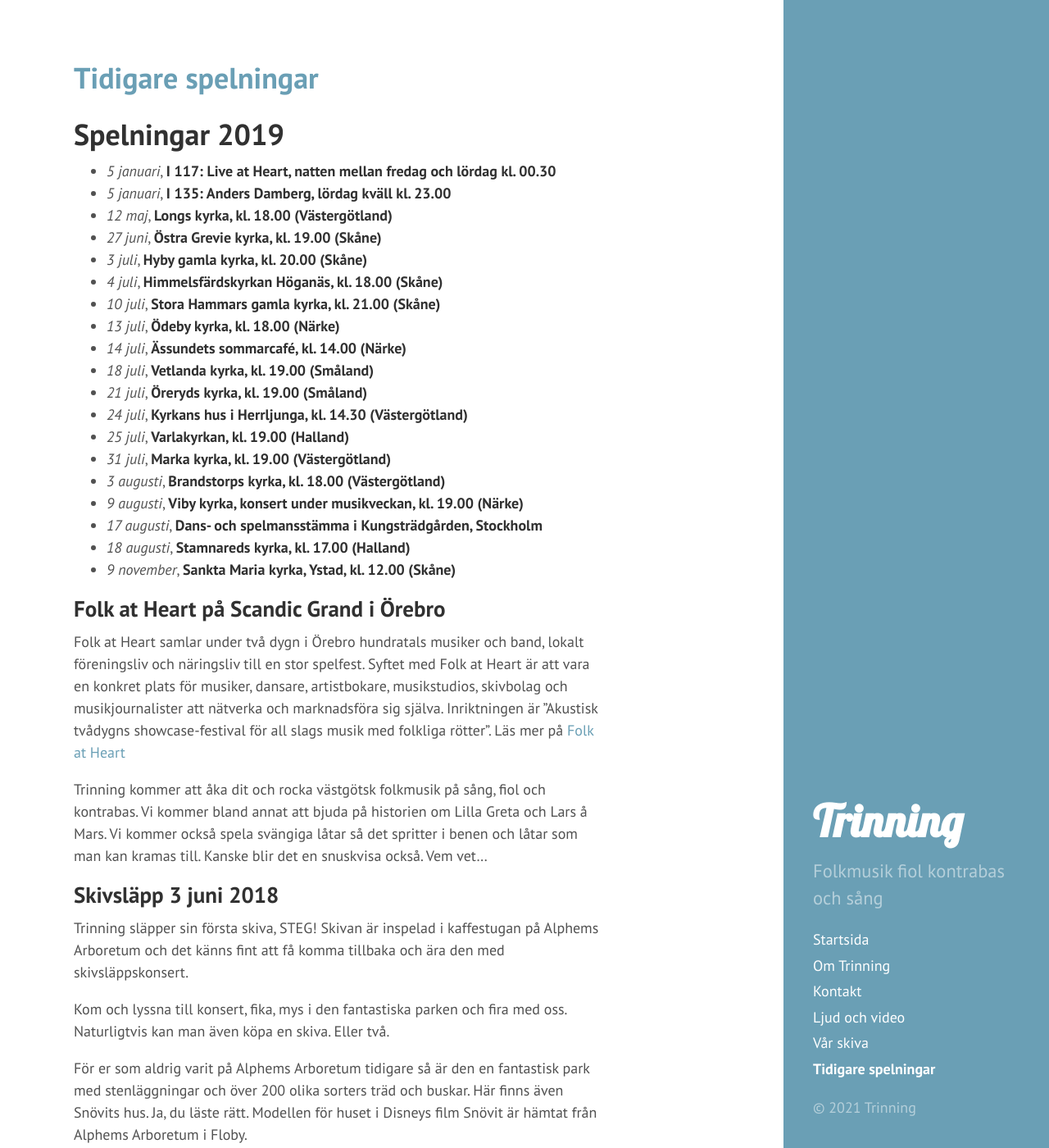
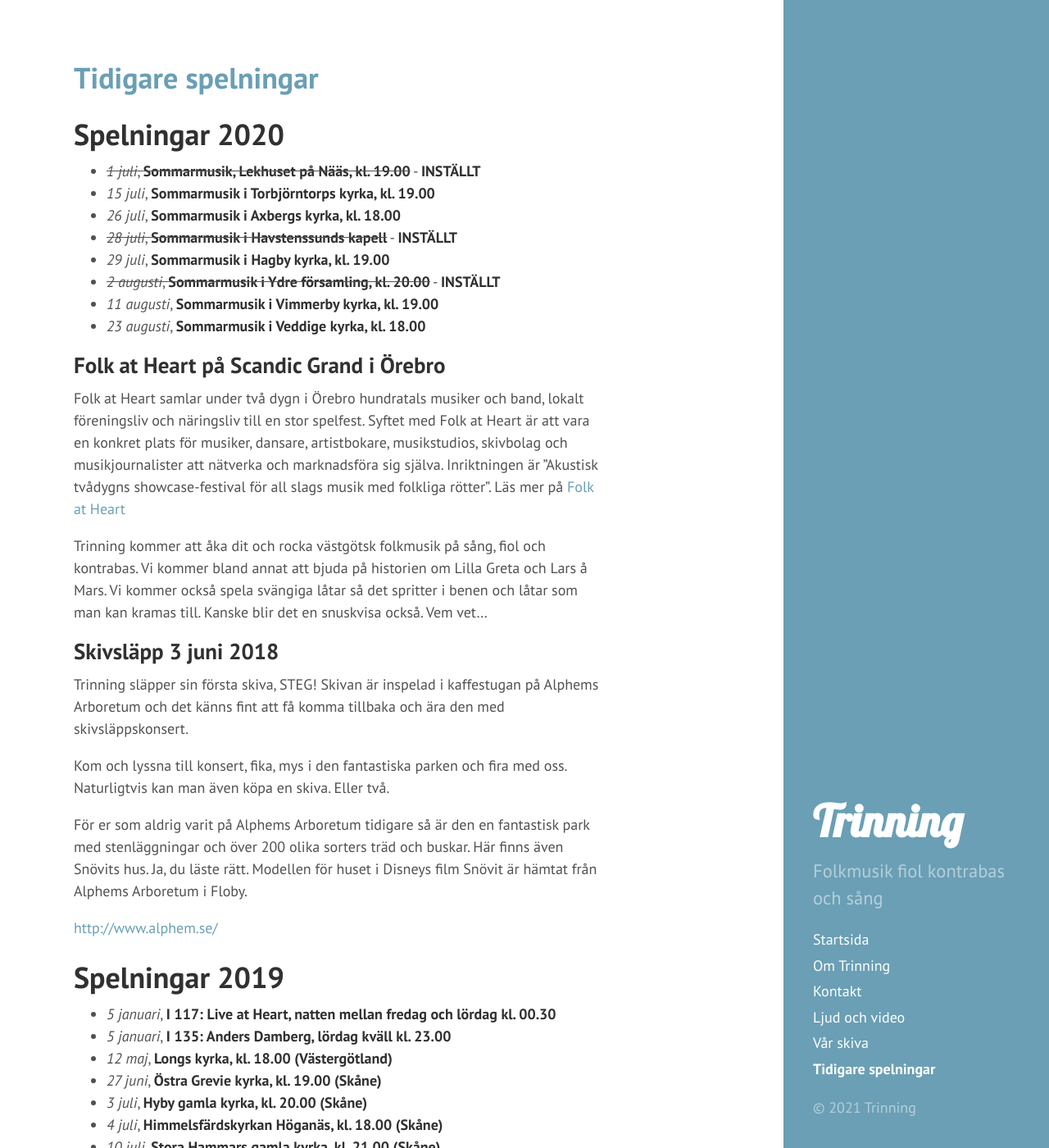
Before and after one commit to trinning/trinning.github.io, a Jekyll site: the page built from tidigare-spelningar.md, in a window 1280 px wide and 1400 px high. Shown: the whole window at 82% size. Built offline with Jekyll 4.4.1, drawn with Linux system fonts in a browser that asks for light colours; some of the changed lines change nothing that is shown; some of the changed text lies outside the part shown.

Commit message:
Update tidigare-spelningar.md

```diff
--- a/tidigare-spelningar.md
+++ b/tidigare-spelningar.md
@@ -4,6 +4,33 @@ title: Tidigare spelningar
 permalink: /tidigare_spelningar/
 published: true
 ---
+# Spelningar 2020
+
+* ~~*1 juli*, **Sommarmusik, Lekhuset på Nääs, kl. 19.00**~~ - **INSTÄLLT**
+* *15 juli*, **Sommarmusik i Torbjörntorps kyrka, kl. 19.00**
+* *26 juli*, **Sommarmusik i Axbergs kyrka, kl. 18.00**
+* ~~*28 juli*, **Sommarmusik i Havstenssunds kapell**~~ - **INSTÄLLT**
+* *29 juli*, **Sommarmusik i Hagby kyrka, kl. 19.00**
+* ~~*2 augusti*, **Sommarmusik i Ydre församling, kl. 20.00**~~ - **INSTÄLLT**
+* *11 augusti*, **Sommarmusik i Vimmerby kyrka, kl. 19.00**
+* *23 augusti*, **Sommarmusik i Veddige kyrka, kl. 18.00**
+
+## Folk at Heart på Scandic Grand i Örebro
+Folk at Heart samlar under två dygn i Örebro hundratals musiker och band, lokalt föreningsliv och näringsliv till en stor spelfest. Syftet med Folk at Heart är att vara en konkret plats för musiker, dansare, artistbokare, musikstudios, skivbolag och musikjournalister att nätverka och marknadsföra sig själva. Inriktningen är ”Akustisk tvådygns showcase-festival för all slags musik med folkliga rötter”. Läs mer på [Folk at Heart](https://folkatheart.se/)
+
+Trinning kommer att åka dit och rocka västgötsk folkmusik på sång, fiol och kontrabas. Vi kommer bland annat att bjuda på historien om Lilla Greta och Lars å Mars. Vi kommer också spela svängiga låtar så det spritter i benen och låtar som man kan kramas till. Kanske blir det en snuskvisa också.
+Vem vet...
+
+## Skivsläpp 3 juni 2018
+Trinning släpper sin första skiva, STEG!
+Skivan är inspelad i kaffestugan på Alphems Arboretum och det känns fint att få komma tillbaka och ära den med skivsläppskonsert.
+
+Kom och lyssna till konsert, fika, mys i den fantastiska parken och fira med oss. Naturligtvis kan man även köpa en skiva. Eller två.
+
+För er som aldrig varit på Alphems Arboretum tidigare så är den en fantastisk park med stenläggningar och över 200 olika sorters träd och buskar. Här finns även Snövits hus. Ja, du läste rätt. Modellen för huset i Disneys film Snövit är hämtat från Alphems Arboretum i Floby.
+
+[http://www.alphem.se/](http://www.alphem.se/ "Alphems arboretum")
+
 # Spelningar 2019
 
 * *5 januari*, **I 117: Live at Heart, natten mellan fredag och lördag kl. 00.30**
@@ -25,23 +52,6 @@ published: true
 * *17 augusti*, **Dans- och spelmansstämma i Kungsträdgården, Stockholm**
 * *18 augusti*, **Stamnareds kyrka, kl. 17.00 (Halland)**
 * *9 november*, **Sankta Maria kyrka, Ystad, kl. 12.00 (Skåne)**
-
-
-## Folk at Heart på Scandic Grand i Örebro
-Folk at Heart samlar under två dygn i Örebro hundratals musiker och band, lokalt föreningsliv och näringsliv till en stor spelfest. Syftet med Folk at Heart är att vara en konkret plats för musiker, dansare, artistbokare, musikstudios, skivbolag och musikjournalister att nätverka och marknadsföra sig själva. Inriktningen är ”Akustisk tvådygns showcase-festival för all slags musik med folkliga rötter”. Läs mer på [Folk at Heart](https://folkatheart.se/)
-
-Trinning kommer att åka dit och rocka västgötsk folkmusik på sång, fiol och kontrabas. Vi kommer bland annat att bjuda på historien om Lilla Greta och Lars å Mars. Vi kommer också spela svängiga låtar så det spritter i benen och låtar som man kan kramas till. Kanske blir det en snuskvisa också.
-Vem vet...
-
-## Skivsläpp 3 juni 2018
-Trinning släpper sin första skiva, STEG!
-Skivan är inspelad i kaffestugan på Alphems Arboretum och det känns fint att få komma tillbaka och ära den med skivsläppskonsert.
-
-Kom och lyssna till konsert, fika, mys i den fantastiska parken och fira med oss. Naturligtvis kan man även köpa en skiva. Eller två.
-
-För er som aldrig varit på Alphems Arboretum tidigare så är den en fantastisk park med stenläggningar och över 200 olika sorters träd och buskar. Här finns även Snövits hus. Ja, du läste rätt. Modellen för huset i Disneys film Snövit är hämtat från Alphems Arboretum i Floby.
-
-[http://www.alphem.se/](http://www.alphem.se/ "Alphems arboretum")
 
 ## Sommarmusik & spelningar 2018
 * *3 juni*, **Skivsläppskonsert för Trinnings första skiva på Alphems arboretum kl. 15.00 (Västergötland)**
```
